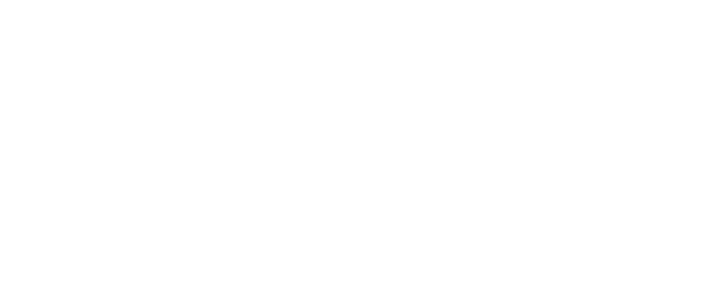
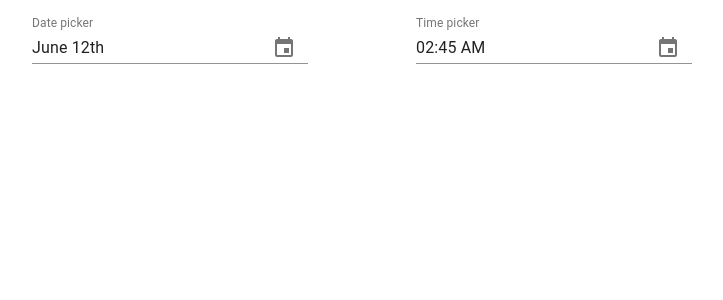
Before and after one commit to sa-webb/mern-dashboard, a React (Create React App) app: page /picker in a window 1280 px wide. Shown: the top 300 px of the page, without its empty margins (22-745 px from the left). Built offline with nearby package versions, Linux system fonts and the light colour scheme.

Commit message:
added material picker

```diff
--- a/package.json
+++ b/package.json
@@ -3,14 +3,18 @@
   "version": "0.1.0",
   "private": true,
   "dependencies": {
+    "@date-io/core": "^1.3.7",
+    "@date-io/date-fns": "^1.3.7",
     "@material-ui/core": "^4.0.2",
     "@material-ui/icons": "^4.0.1",
+    "@material-ui/pickers": "^3.1.1",
     "@material-ui/styles": "^4.1.1",
     "axios": "^0.19.0",
     "body-parser": "^1.19.0",
     "clsx": "^1.0.4",
     "cookie-parser": "^1.4.4",
     "cors": "^2.8.5",
+    "date-fns": "^2.0.0-alpha.35",
     "express": "^4.17.1",
     "moment": "^2.24.0",
     "mongoose": "^5.5.14",
--- /dev/null
+++ b/src/components/DatePicker.jsx
@@ -0,0 +1,54 @@
+import 'date-fns';
+import React from 'react';
+import Grid from '@material-ui/core/Grid';
+import { makeStyles } from '@material-ui/core/styles';
+import DateFnsUtils from '@date-io/date-fns';
+import {
+  MuiPickersUtilsProvider,
+  KeyboardTimePicker,
+  KeyboardDatePicker,
+} from '@material-ui/pickers';
+
+const useStyles = makeStyles({
+  grid: {
+    width: '60%',
+  },
+});
+
+export default function MaterialUIPickers() {
+  // The first commit of Material-UI
+  const [selectedDate, setSelectedDate] = React.useState(new Date());
+
+  const classes = useStyles();
+
+  function handleDateChange(date) {
+    setSelectedDate(date);
+  }
+
+  return (
+    <MuiPickersUtilsProvider utils={DateFnsUtils}>
+      <Grid container className={classes.grid} justify="space-around">
+        <KeyboardDatePicker
+          margin="normal"
+          id="mui-pickers-date"
+          label="Date picker"
+          value={selectedDate}
+          onChange={handleDateChange}
+          KeyboardButtonProps={{
+            'aria-label': 'change date',
+          }}
+        />
+        <KeyboardTimePicker
+          margin="normal"
+          id="mui-pickers-time"
+          label="Time picker"
+          value={selectedDate}
+          onChange={handleDateChange}
+          KeyboardButtonProps={{
+            'aria-label': 'change time',
+          }}
+        />
+      </Grid>
+    </MuiPickersUtilsProvider>
+  );
+}
--- a/src/routes.js
+++ b/src/routes.js
@@ -7,12 +7,14 @@
 import { Freight } from './pages/freight';
 
 import MiniDrawer from './temp/home';
+import MaterialUIPickers from './components/DatePicker';
 
 export const AppRouter = () => {
     return (
         <Router>
             <Switch>
                 <Route exact path="/" component={MiniDrawer} />
+                <Route exact path="/picker" component={MaterialUIPickers} />
                 <Route exact path="/createhook" component={MiniDrawer} />
                 <Route exact path="/inventory" component={Inventory} />
                 <Route exact path="/freight" component={Freight} />
--- a/src/temp/home.jsx
+++ b/src/temp/home.jsx
@@ -25,6 +25,8 @@
 import { Create } from '../components/hooks/Create';
 // eslint-disable-next-line
 import CreateInvoice from '../components/inventory/Create';
+
+import MaterialUIPickers from '../components/DatePicker';
 
 const drawerWidth = 240;
 
@@ -99,7 +101,12 @@
       path: "/createhook",
       exact: true,
       main: () => <Create />
-  }
+    },
+    {
+      path: "/picker",
+      exact: true,
+      main: () => < MaterialUIPickers />
+    }
 ]
 
 export default function MiniDrawer() {
@@ -142,6 +149,7 @@
             variant="h6"
             color="inherit"
             href="/"
+            fontWeight='bold'
           >
               Reckon
           </Link>
@@ -178,6 +186,11 @@
                 primary="Create Hook"
                 icon={<NoteAddIcon/>}
             />
+            <ListItemLink
+                to="/picker"
+                primary="Create Hook"
+                icon={<NoteAddIcon/>}
+            />
         </List>
         <Divider />
         <List>
```
Also changed, not shown: 1 other file (tests, documents, lock files or other folders).
